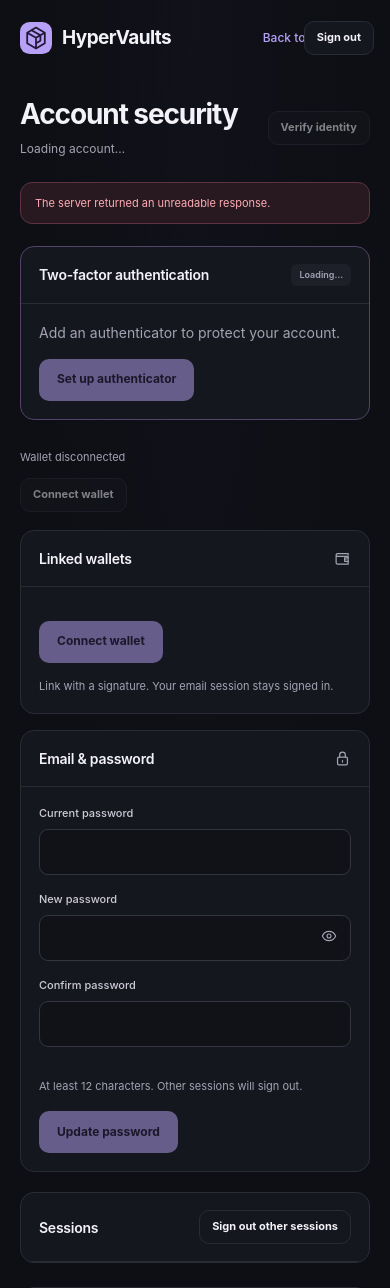
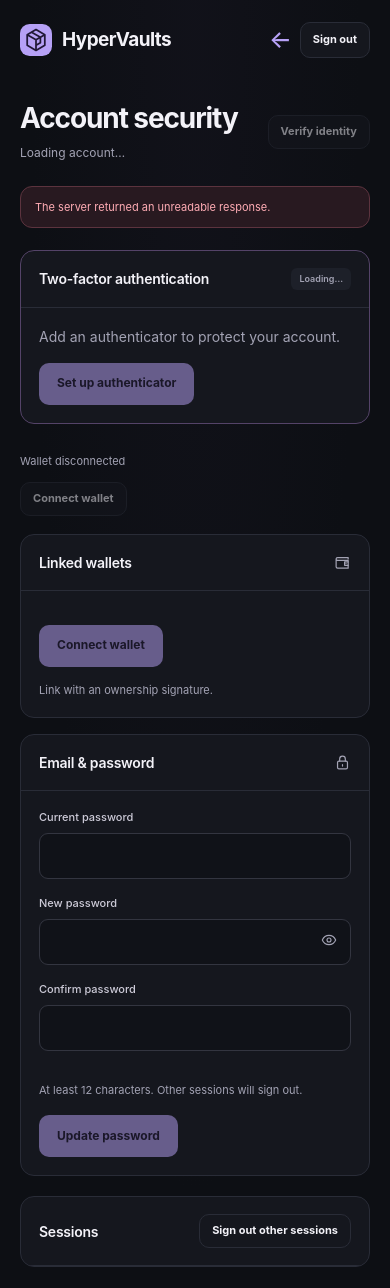
Before and after one commit to yacrb/Hypervaults, a FastAPI app: page /security in a window 390 px wide. Shown: the top 1288 px of the page. Run offline with FastAPI, Linux system fonts and the light colour scheme; data that the repository does not hold is empty; parts of the project's set-up code (start-up, migrations or seed data) failed here and were passed over.

Commit message:
fix(ui): keep account navigation clear on mobile

```diff
--- a/webapp/static/account.css
+++ b/webapp/static/account.css
@@ -1,7 +1,11 @@
 /* Account pages use the shared controls, without the vault workspace layout. */
 .account-body { min-height: 100dvh; background: radial-gradient(ellipse at 50% 0, #221c3033, transparent 60%), var(--bg); }
 .account-header { max-width: 1120px; padding: 28px 36px; margin: auto; display: flex; align-items: center; justify-content: space-between; gap: 24px; }
+.account-header .form-actions { margin-top: 0; }
+.account-back-icon { display: none; }
+.account-body #logout { position: static; }
 .account-body main#main { width: 100%; max-width: 1120px; padding-top: 24px; }
+.account-body .two-column { align-items: start; }
 .account-body .panel { margin-bottom: 24px; }
 .account-body .two-column > .panel { margin-bottom: 0; }
 .account-wallet-bar { display: flex; align-items: center; justify-content: space-between; gap: 20px; margin: 28px 0 18px; }
@@ -18,6 +22,8 @@
 @media (max-width: 700px) {
   .account-header { padding: 22px 20px; flex-wrap: wrap; gap: 18px; }
   .account-header .form-actions { margin-top: 0; }
+  .account-back-label { display: none; }
+  .account-back-icon { display: inline; font-size: 24px; }
   .account-body main#main { padding: 22px 20px 44px; }
   .account-body .page-heading { flex-wrap: wrap; gap: 18px; }
   .account-wallet-bar { align-items: flex-start; flex-direction: column; gap: 12px; }
--- a/webapp/static/js/account.js
+++ b/webapp/static/js/account.js
@@ -45,7 +45,7 @@ function walletSetupState() {
   for (const id of ['mfa-start', 'mfa-replace-codes', 'mfa-disable', 'mfa-enable', 'mfa-cancel-setup', 'verify-account', 'revoke-others', 'logout']) $(id).disabled = !user || busy;
   $('connect-wallet').disabled = !wallet || busy;
   $('link-wallet').textContent = linkingWallet ? 'Waiting for signature…' : wallet?.connecting ? 'Connecting…' : wallet?.address ? 'Link wallet' : 'Connect wallet';
-  $('link-wallet').disabled = !wallet || busy; $('link-wallet').hidden = linked;
+  $('link-wallet').disabled = !wallet || busy; $('link-wallet').hidden = !wallet?.address || linked;
   passwordFormState();
 }
 function walletState(message = '') {
--- a/webapp/templates/account.html
+++ b/webapp/templates/account.html
@@ -12,7 +12,7 @@
 </head>
 <body class="account-body">
   <a class="skip-link" href="#main">Skip to content</a>
-  <header class="account-header"><a class="brand" href="/overview"><img src="/static/favicon.svg?v=2" alt="" width="32" height="32">HyperVaults</a><div class="form-actions"><a class="text-link" href="/overview">Back to dashboard</a><button class="button button-secondary button-small" id="logout" type="button">Sign out</button></div></header>
+  <header class="account-header"><a class="brand" href="/overview"><img src="/static/favicon.svg?v=2" alt="" width="32" height="32">HyperVaults</a><div class="form-actions"><a class="text-link" href="/overview" aria-label="Back to dashboard" title="Back to dashboard"><span class="account-back-label">Back to dashboard</span><span class="account-back-icon" aria-hidden="true">←</span></a><button class="button button-secondary button-small" id="logout" type="button">Sign out</button></div></header>
   <main id="main" tabindex="-1">
     <div class="page-heading"><div><h1>Account security</h1><p class="subheading" id="account-identity">Loading account…</p></div><button class="button button-secondary button-small" id="verify-account" type="button" disabled>Verify identity</button></div>
     <div id="error-banner" class="notice notice-error" role="alert" hidden></div>
@@ -38,7 +38,7 @@
     <div class="account-wallet-bar"><span class="form-hint muted wrap-address" id="connected-address">Wallet disconnected</span><button id="connect-wallet" class="button button-secondary button-small" type="button" disabled><span id="wallet-button-label">Connect wallet</span></button></div>
         <section id="view-security" class="view" aria-label="Account security">
           <div class="two-column">
-            <section class="panel"><div class="panel-heading"><h2>Linked wallets</h2><svg class="icon" aria-hidden="true"><use href="/static/icons.svg#wallet"></use></svg></div><div id="wallet-list" class="item-list"></div><div class="panel-body"><div class="form-actions"><button class="button" id="link-wallet" type="button" disabled>Connect wallet</button></div><p class="form-hint muted">Link with a signature. Your email session stays signed in.</p></div></section>
+            <section class="panel"><div class="panel-heading"><h2>Linked wallets</h2><svg class="icon" aria-hidden="true"><use href="/static/icons.svg#wallet"></use></svg></div><div id="wallet-list" class="item-list"></div><div class="panel-body"><div class="form-actions"><button class="button" id="link-wallet" type="button" disabled>Connect wallet</button></div><p class="form-hint muted">Link with an ownership signature.</p></div></section>
             <section class="panel"><div class="panel-heading"><h2 id="password-title">Email & password</h2><svg class="icon" aria-hidden="true"><use href="/static/icons.svg#lock"></use></svg></div><form id="password-form" class="panel-body form-stack" method="post">
               <p id="password-email" class="form-hint muted wrap-address" hidden></p>
               <label id="password-email-label" hidden>Email<input name="email" type="email" autocomplete="username" placeholder="you@example.com" maxlength="254"></label>
```
Also changed, not shown: tests/check_account_ui.py (+17 -1 lines).
